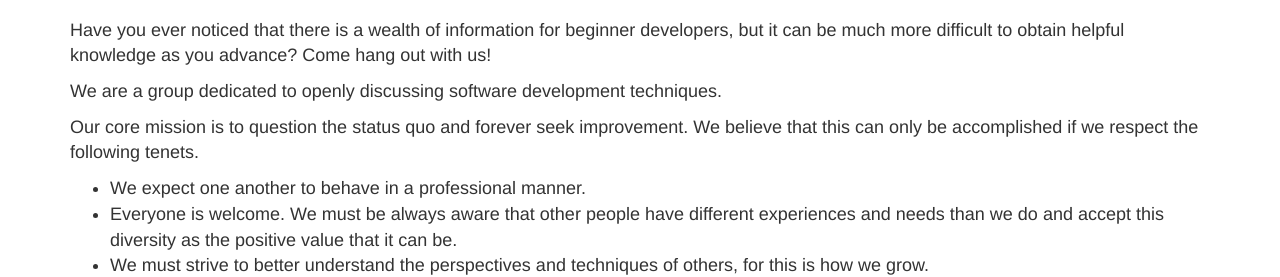
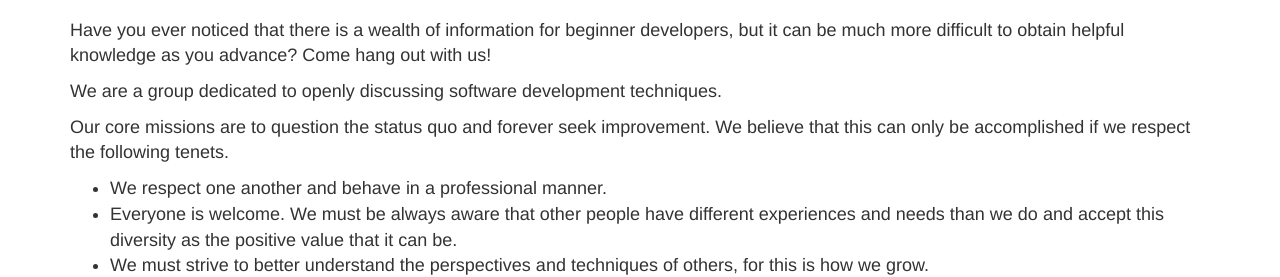
Before and after one commit to ShawnMcCool/dev-discussions, a plain HTML site: page index.html in a window 1280 px wide. Shown: the part 192-469 px from the top of the page. Drawn offline with nearby package versions, Linux system fonts and the light colour scheme.

```diff
--- a/index.html
+++ b/index.html
@@ -22,9 +22,9 @@
             <h1>About</h1>
 <p>Have you ever noticed that there is a wealth of information for beginner developers, but it can be much more difficult to obtain helpful knowledge as you advance? Come hang out with us!</p>
 <p>We are a group dedicated to openly discussing software development techniques.</p>
-<p>Our core mission is to question the status quo and forever seek improvement. We believe that this can only be accomplished if we respect the following tenets.</p>
+<p>Our core missions are to question the status quo and forever seek improvement. We believe that this can only be accomplished if we respect the following tenets.</p>
 <ul>
-<li>We expect one another to behave in a professional manner.</li>
+<li>We respect one another and behave in a professional manner.</li>
 <li>Everyone is welcome. We must be always aware that other people have different experiences and needs than we do and accept this diversity as the positive value that it can be.</li>
 <li>We must strive to better understand the perspectives and techniques of others, for this is how we grow.</li>
 </ul>
```
